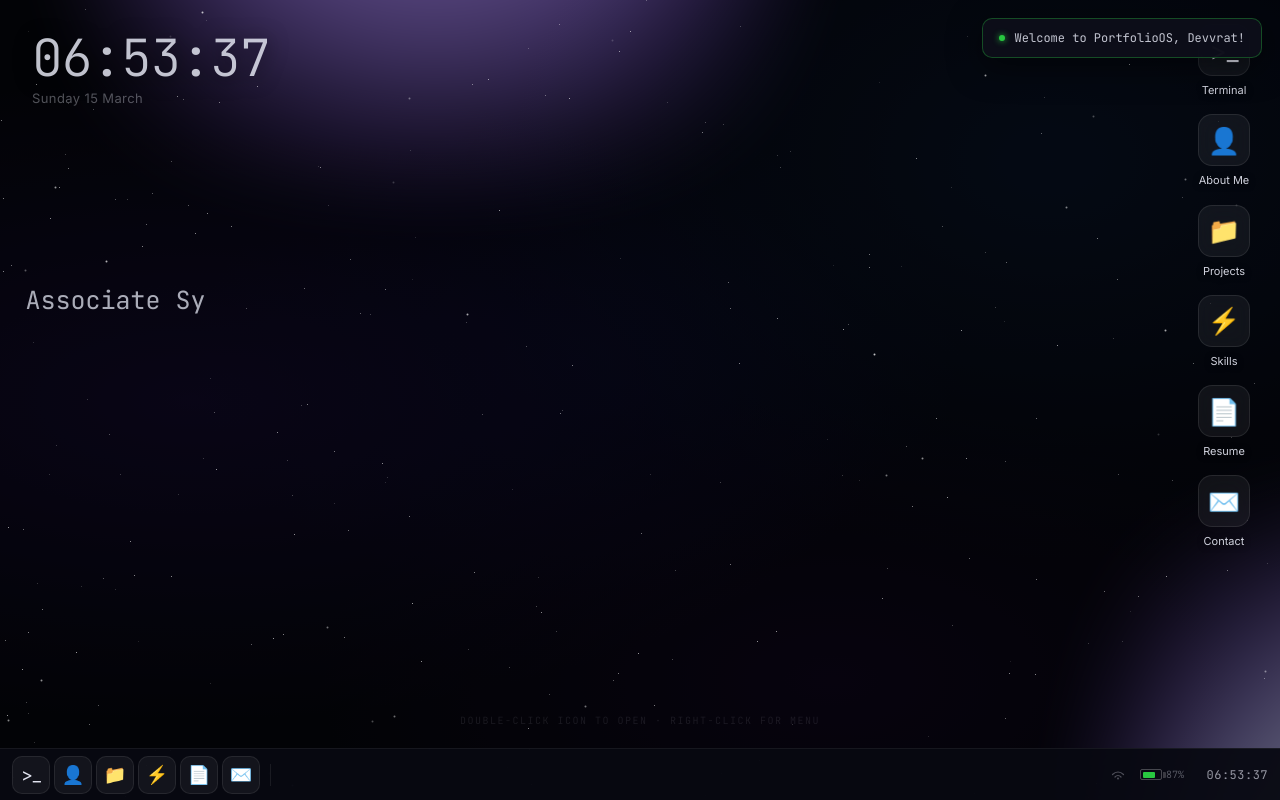
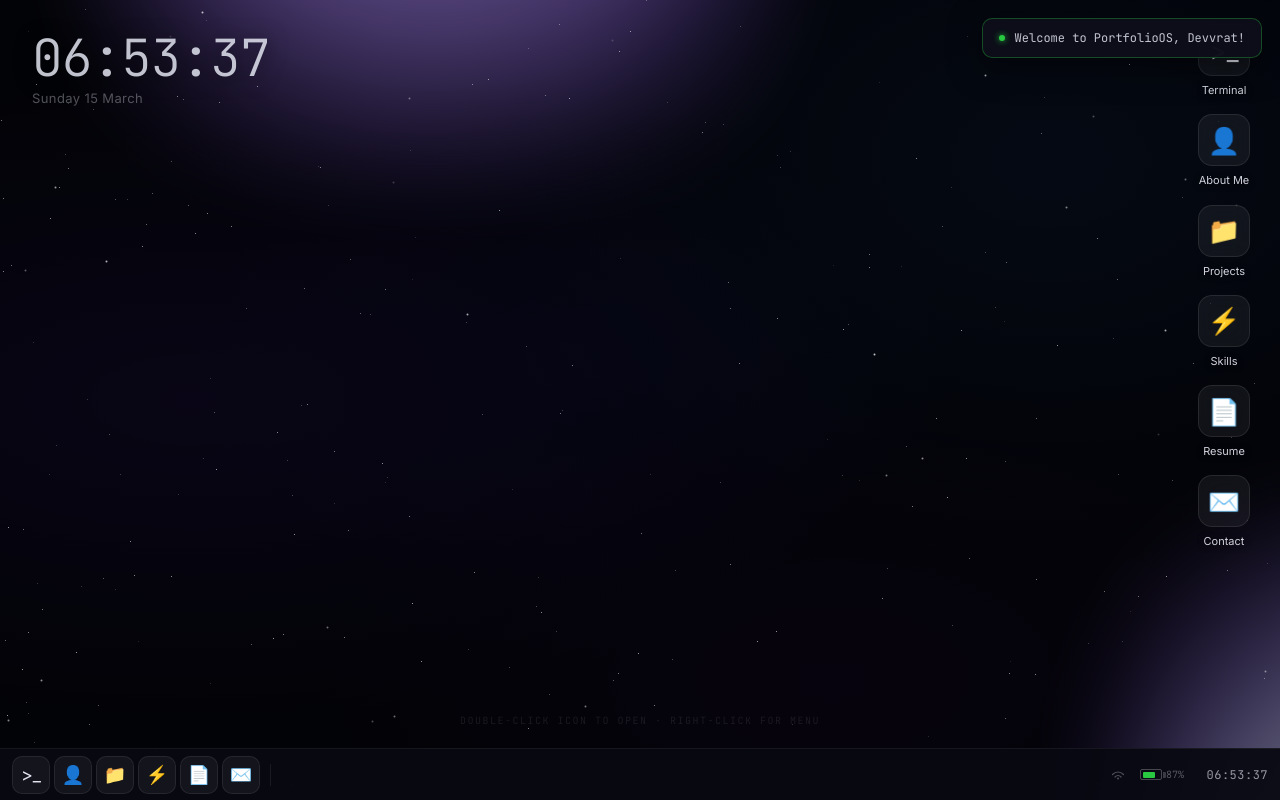
Before and after one commit to DevvratSharma026/OS-Portfolio, a React (Vite) app: page / in a window 1280 px wide. Built offline with nearby package versions, Linux system fonts and the light colour scheme.

Commit message:
Correct capitalization and update job title

```diff
--- a/src/components/apps/TypeText.jsx
+++ b/src/components/apps/TypeText.jsx
@@ -1,8 +1,8 @@
 import { useState, useEffect } from "react"
 
 const lines = [
-  "Hi, i'm Devvrat Sharma.",
-  "Associate System Engineer @ IBM.",
+  "Hi, I'm Devvrat Sharma.",
+  "Application Developer @ IBM.",
   "Oracle Cloud Middleware Domain.",
   "Let's connect and build together.",
 ]
```
